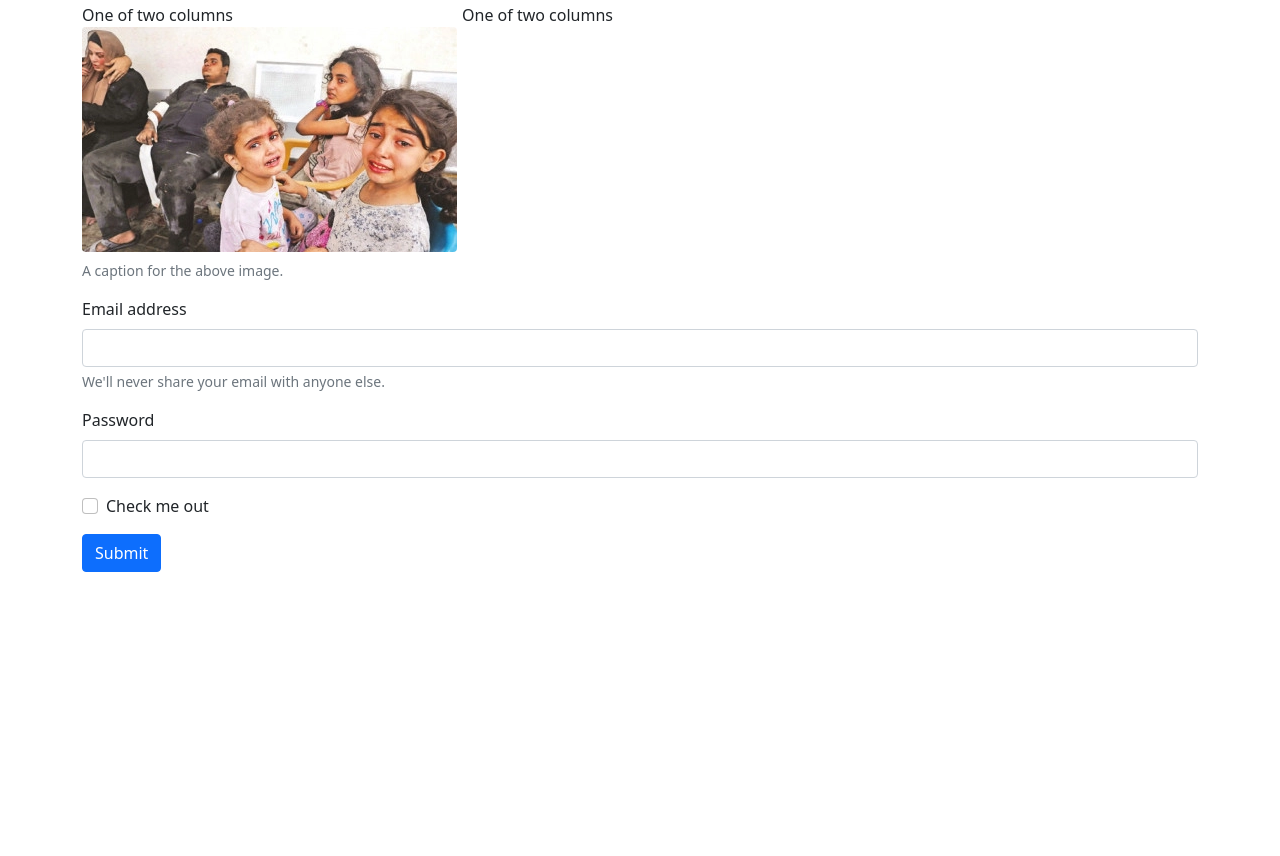
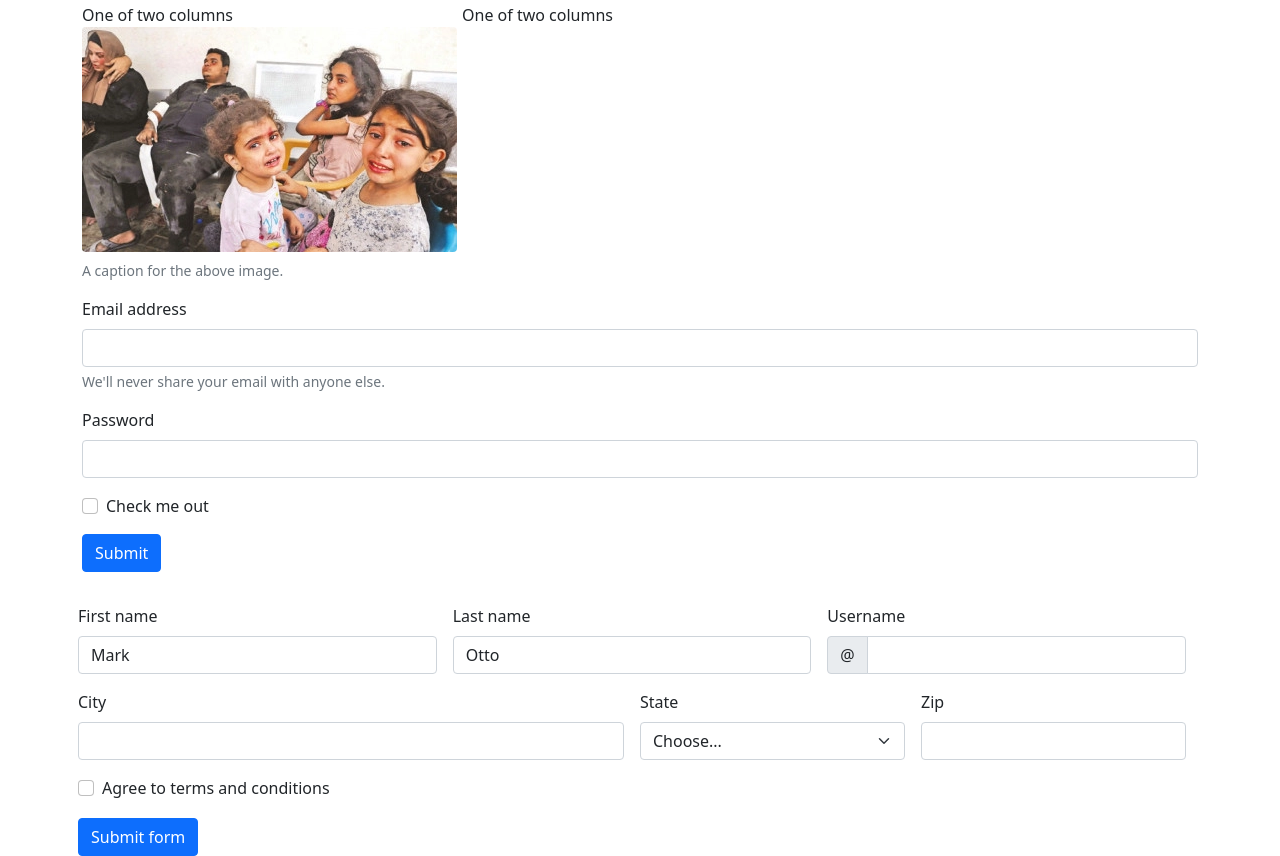
Before and after one commit to SayemAhmedSayem/ami2ami, a website built with webpack: page dist/index.html in a window 1280 px wide. Shown: the part 1075-1931 px from the top of the page. Before the commit the page ends 1647 px from the top, so only its background shows below. Built offline with nearby package versions, Linux system fonts and the light colour scheme.

Commit message:
Bootstrap form validation messages
Bootstrap 5 users with HTML5 form validation messages

```diff
--- a/dist/index.html
+++ b/dist/index.html
@@ -211,6 +211,75 @@
     </div>
   </div>
 
+  <div class="container">
+    <div class="row">
+      <form class="row g-3 needs-validation" novalidate>
+        <div class="col-md-4">
+          <label for="validationCustom01" class="form-label">First name</label>
+          <input type="text" class="form-control" id="validationCustom01" value="Mark" required>
+          <div class="valid-feedback">
+            Looks good!
+          </div>
+        </div>
+        <div class="col-md-4">
+          <label for="validationCustom02" class="form-label">Last name</label>
+          <input type="text" class="form-control" id="validationCustom02" value="Otto" required>
+          <div class="valid-feedback">
+            Looks good!
+          </div>
+        </div>
+        <div class="col-md-4">
+          <label for="validationCustomUsername" class="form-label">Username</label>
+          <div class="input-group has-validation">
+            <span class="input-group-text" id="inputGroupPrepend">@</span>
+            <input type="text" class="form-control" id="validationCustomUsername" aria-describedby="inputGroupPrepend" required>
+            <div class="invalid-feedback">
+              Please choose a username.
+            </div>
+          </div>
+        </div>
+        <div class="col-md-6">
+          <label for="validationCustom03" class="form-label">City</label>
+          <input type="text" class="form-control" id="validationCustom03" required>
+          <div class="invalid-feedback">
+            Please provide a valid city.
+          </div>
+        </div>
+        <div class="col-md-3">
+          <label for="validationCustom04" class="form-label">State</label>
+          <select class="form-select" id="validationCustom04" required>
+            <option selected disabled value="">Choose...</option>
+            <option>...</option>
+          </select>
+          <div class="invalid-feedback">
+            Please select a valid state.
+          </div>
+        </div>
+        <div class="col-md-3">
+          <label for="validationCustom05" class="form-label">Zip</label>
+          <input type="text" class="form-control" id="validationCustom05" required>
+          <div class="invalid-feedback">
+            Please provide a valid zip.
+          </div>
+        </div>
+        <div class="col-12">
+          <div class="form-check">
+            <input class="form-check-input" type="checkbox" value="" id="invalidCheck" required>
+            <label class="form-check-label" for="invalidCheck">
+              Agree to terms and conditions
+            </label>
+            <div class="invalid-feedback">
+              You must agree before submitting.
+            </div>
+          </div>
+        </div>
+        <div class="col-12">
+          <button class="btn btn-primary" type="submit">Submit form</button>
+        </div>
+      </form>
+    </div>
+  </div>
+
 
   <script src="js/app.js"></script>
 
```
